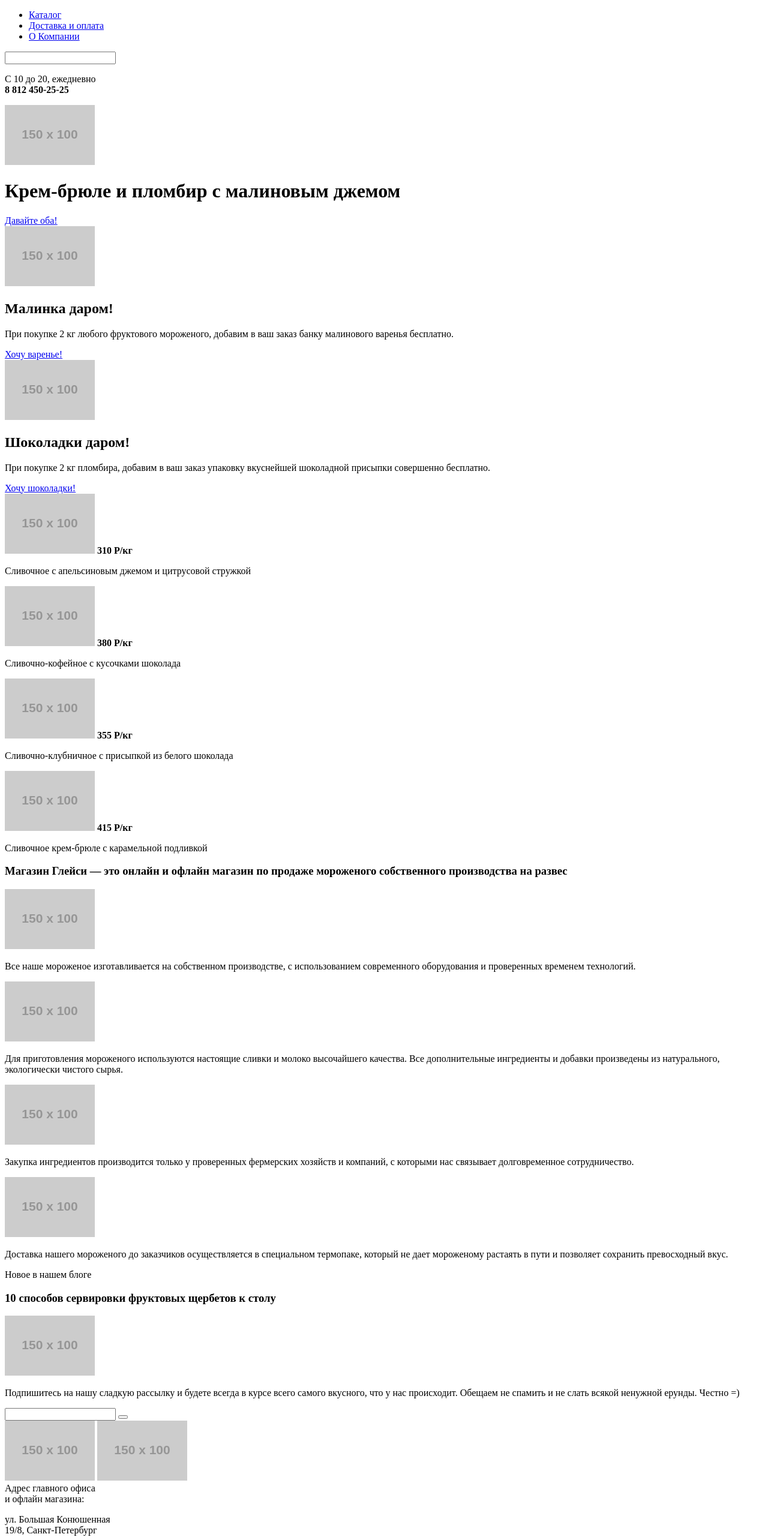
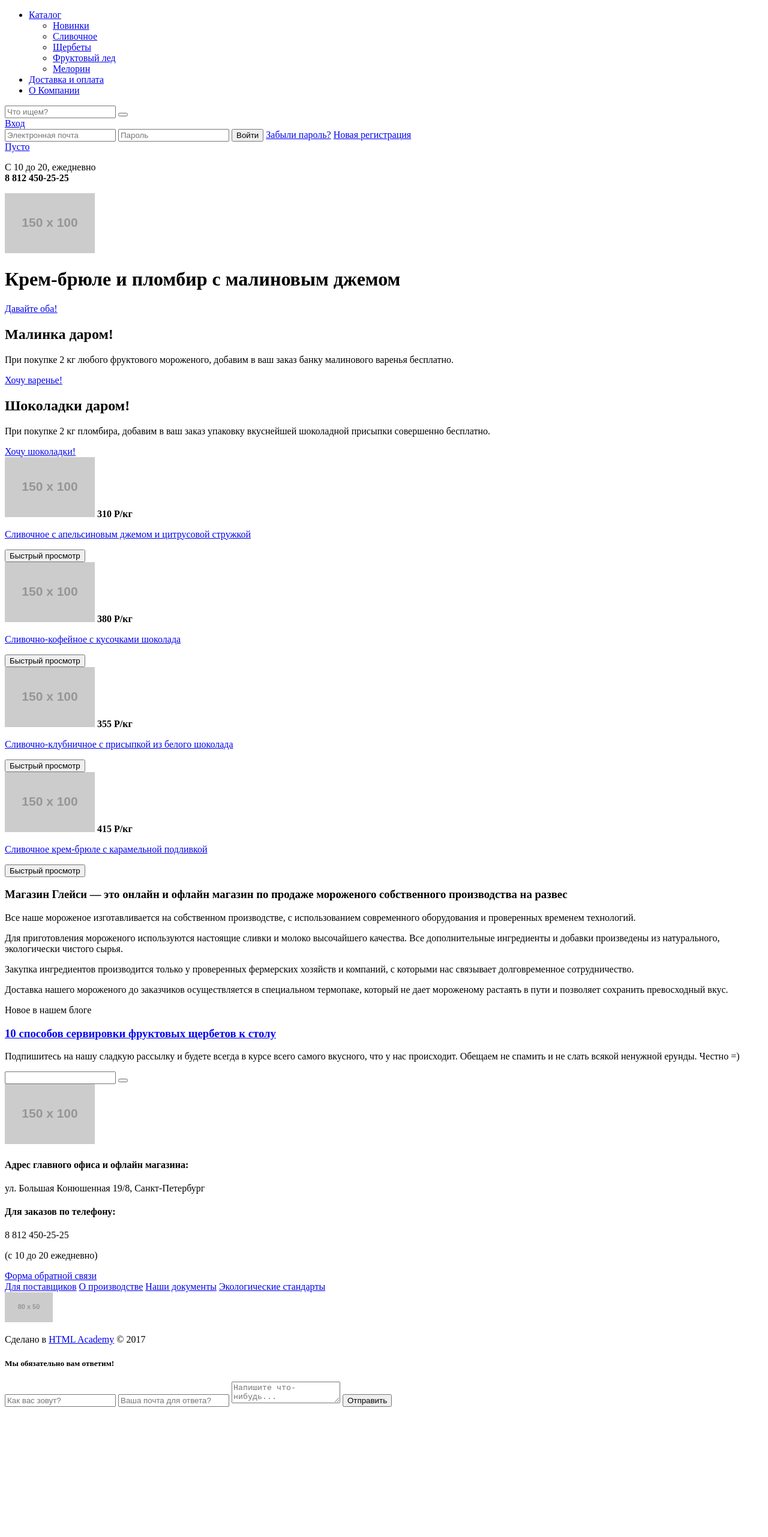
Before and after one commit to LarisaShch/346911-gllacy, a plain HTML site: page index.html in a window 1280 px wide. Shown: the top 2562 px of the page at 60% size. After the commit the page ends 2353 px from the top, so only its background shows below. Drawn offline with Linux system fonts and the light colour scheme; placeholder pictures from the web are drawn by us.

Commit message:
Изменения(часть 2)

```diff
--- a/index.html
+++ b/index.html
@@ -5,13 +5,31 @@
 		<title>HTML Academy: Глейси</title>
 	</head>
 	<body>
+		<div class="main">
 			<header class="top-main">
 				<div class="top-case">
 					<a href="#" class="logo"></a>
 					<nav class="navigation">
-					<ul>
+						<ul class="menu">
+							<li class="menu-item">
+								<a href="#" class="menu-item-link">Каталог</a>
+								<ul class="submenu">
+									<li class="submenu-item">
+										<a href="#" class="submenu-item-link submenu-item-main">Новинки</a>
+									</li>
 									<li>
-							<a href="#">Каталог</a>
+										<a href="#" class="submenu-item-link">Сливочное</a>
+									</li>
+									<li>
+										<a href="#" class="submenu-item-link">Щербеты</a>
+									</li>
+									<li>
+										<a href="#" class="submenu-item-link">Фруктовый лед</a>
+									</li>
+									<li>
+										<a href="#" class="submenu-item-link">Мелорин</a>
+									</li>
+								</ul>
 							</li>
 							<li>
 								<a href="#">Доставка и оплата</a>
@@ -21,109 +39,133 @@
 							</li>
 						</ul>
 					</nav>
+					<div class="user">
+						<div class="search-block">
+							<a href="#" class="search-block-trigger"></a>
+							<form class="search-form" action="#" method="post">
+								<input type="search" placeholder="Что ищем?">
+								<button type="submit" class="submit-btn hidden"></button> <!-- вопрос у тега батон тип нужно ставить или не обязательно???-->
+							</form>
 						</div>
-			<div class="user">
-				<input type="text" name="search"> <!--не знаю как сделась этот поиск, -->
-				<a href="#" class="login"></a> <!--и это-->
-				<a href="#" class="basket"></a>
+						<div class="login">
+							<a href="#">Вход</a>
+							<form class="login-enter" action="#" method="post">
+								<input type="email" name="e-mail" placeholder="Электронная почта">
+								<input type="password" name="password" placeholder="Пароль">
+								<button type="submit" class="login-enter-btn">Войти</button>
+								<a href="#">Забыли пароль?</a>
+								<a href="#">Новая регистрация</a>
+							</form>
+						</div>
+						<div class="basket">
+							<a href="#">Пусто</a>
+						</div>
+					</div>
+					<div class="time">
+						<p>С 10 до 20, ежедневно<br> <b>8 812 450-25-25</b></p>
+					</div>
 				</div>
 			</header>
-		<main class="senior">
-			<p class="time">С 10 до 20, ежедневно<br> <b>8 812 450-25-25</b></p>
-			<div class="total-logo">
+			<main class="index-page">
+				<div class="slaider">
 					<img src="http://placehold.it/150x100" alt="ice-cream">
 					<h1>Крем-брюле и пломбир с малиновым джемом</h1> <!--не уверенна заголовок и ссылку перед тем как закрыть этот див или после-->
 					<a href="#">Давайте оба!</a>
 				</div>
-			<section class="taste">
-				<div class="raspberry">
-					<img src=http://placehold.it/150x100 alt="">
+				<section class="offers">
+					<div class="offer raspberry">
 						<h2>Малинка даром!</h2>
 						<p>При покупке 2 кг любого фруктового мороженого, добавим в ваш заказ банку малинового варенья бесплатно. </p>
 						<a href="#" class="btn">Хочу варенье!</a>
 					</div>
-				<div class="choco">
-					<img src=http://placehold.it/150x100 alt="">
+					<div class="offer choco">
 						<h2>Шоколадки даром!</h2>
 						<p>При покупке 2 кг пломбира, добавим в ваш заказ упаковку вкуснейшей шоколадной присыпки совершенно бесплатно.</p>
 						<a href="#" class="btn">Хочу шоколадки!</a>
 					</div>
 				</section>
-			<section class="taste-2">
-				<div class="orange">
+				<section class="product">
+					<div class="product-card">
 						<img src=http://placehold.it/150x100 alt="">
-					<b>310 Р/кг</b> <!-- не уверенна правильно ли поставила этот тег, и еще где брать символ рубля???-->
-					<p>Сливочное с апельсиновым джемом и цитрусовой стружкой</p>
+						<b>310 <span>Р</span>/кг</b>
+						<p><a href="#"> Сливочное с апельсиновым джемом и цитрусовой стружкой</a></p>
+						<button type="submit" class="offer-look">Быстрый просмотр</button>
 					</div>
-				<div class="coffe">
+					<div class="product-card">
 						<img src=http://placehold.it/150x100 alt="">
-					<b>380 Р/кг</b>
-					<p>Сливочно-кофейное с кусочками шоколада </p>
+						<b>380 <span>Р</span>/кг</b>
+						<p><a href="#">Сливочно-кофейное с кусочками шоколада</a> </p>
+						<button type="submit" class="offer-look">Быстрый просмотр</button>
 					</div>
-				<div class="strawberry">
+					<div class="product-card">
 						<img src="http://placehold.it/150x100" alt="">
-					<b>355 Р/кг</b>
-					<p>Сливочно-клубничное с присыпкой из белого шоколада</p>
+						<b>355 <span>Р</span>/кг</b>
+						<p><a href="#">Сливочно-клубничное с присыпкой из белого шоколада</a></p>
+						<button type="submit" class="offer-look">Быстрый просмотр</button>
 					</div>
-				<div class="caramel">
+					<div class="product-card">
 						<img src="http://placehold.it/150x100" alt="">
-					<b>415 Р/кг</b>
-					<p>Сливочное крем-брюле с карамельной подливкой</p>
+						<b>415 <span>Р</span>/кг</b>
+						<p><a href="#">Сливочное крем-брюле с карамельной подливкой</a></p>
+						<button type="submit" class="offer-look">Быстрый просмотр</button>
 					</div>
 				</section>
 				<section class="about">
 					<h3>Магазин Глейси — это онлайн и офлайн магазин по продаже мороженого собственного производства на развес</h3>
-				<img src="http://placehold.it/150x100" alt="" class="icon"> <!-- Нужно ли иконки и абзацы обернуть в дивы?-->
 					<p>Все наше мороженое изготавливается на собственном производстве, с использованием современного оборудования и проверенных временем технологий.</p>
-				<img src="http://placehold.it/150x100" alt="" class="icon">
 					<p>Для приготовления мороженого используются настоящие сливки и молоко высочайшего качества. Все дополнительные ингредиенты и добавки произведены из натурального, экологически чистого сырья.</p>
-				<img src="http://placehold.it/150x100" alt="" class="icon">
 					<p>Закупка ингредиентов  производится только у проверенных фермерских хозяйств и компаний, с которыми нас связывает долговременное сотрудничество.</p>
-				<img src="http://placehold.it/150x100" alt="" class="icon">
 					<p>Доставка нашего мороженого до заказчиков осуществляется в специальном термопаке, который не дает мороженому растаять в пути и позволяет сохранить превосходный вкус.</p>
 				</section>
+				<section>
 					<div class="new">
 						<p>Новое в нашем блоге</p>
-				<h3 class="method">10 способов сервировки фруктовых щербетов к столу</h3>
-				<img src="http://placehold.it/150x100" alt="" class="logo-ice">
+						<h3 class="method"><a href="#">10 способов сервировки фруктовых щербетов к столу</a></h3>
 					</div>
 					<div class="post">
 						<p>Подпишитесь на нашу сладкую рассылку и будете всегда в курсе всего самого вкусного, что у нас происходит. Обещаем не спамить и не слать всякой ненужной ерунды. Честно =)</p>
 						<form class="mail" action="https://echo.htmlacademy.ru" method="post">
 							<input type="text" name="e-mail"> <button class="send" type="submit"></button>
 						</form>
-			</div> <!-- Еще вопрос нужно ли эти два дива в section заключить? Или в общий див?-->
+					</div>
+				</section>
 				<div class="location">
 					<img src="http://placehold.it/150x100" alt="" class="map">
-				<img src="http://placehold.it/150x100" alt="" class="sundae">
 					<div class="data">
-					<span class="info">Адрес главного офиса<br> и офлайн магазина:</span>
-					<p class="address">ул. Большая Конюшенная<br> 19/8, Санкт-Петербург</p>
-					<span class="info">Для заказов по телефону:</span>
-					<span class="phone">8 812 450-25-25</span>
-					<span class="info">(с 10 до 20 ежедневно)</span>
-					<a href="#" class="feedback">Форма обратной связи</a><!--Я понимаю что это форма,а не ссылка.Просто не понимаю как ее делать???-->
+						<h4>Адрес главного офиса и офлайн магазина:</h4>
+						<p class="address">ул. Большая Конюшенная 19/8, Санкт-Петербург</p>
+						<h4>Для заказов по телефону:</h4>
+						<p class="address">8 812 450-25-25</p>
+						<p>(с 10 до 20 ежедневно)</p>
+						<a href="#" class="feedback">Форма обратной связи</a>
 					</div>
 				</div>
 			</main>
-		<footer class="bottom-main">
+			<footer class="footer">
 				<section class="social">
-				<a href="#" class="tw"><img src="http://placehold.it/50x50" alt=""></a>
-				<a href="#" class="inst"><img src="http://placehold.it/50x50" alt=""></a>
-				<a href="#" class="fb"><img src="http://placehold.it/50x50" alt=""></a>
-				<a href="#" class="vk"><img src="http://placehold.it/50x50" alt=""></a>
+					<a href="#" class="tw"></a>
+					<a href="#" class="inst"></a>
+					<a href="#" class="fb"></a>
+					<a href="#" class="vk"></a>
 				</section>
-			<section class="link">
-				<img src="http://placehold.it/20x20" alt="">
+				<section class="footer-navigation">
 					<a href="#" class="contact">Для поставщиков</a>
 					<a href="#" class="contact">О производстве</a>
 					<a href="#" class="contact">Наши документы</a>
 					<a href="#" class="contact">Экологические стандарты</a>
 				</section>
 				<section class="made">
-				<img src="http://placehold.it/80x50" class="logo-html" alt="">
-				Сделано в <a href="https://htmlacademy.ru">HTML Academy</a> 2017 <!-- где взять символ???-->
+					<a href="#"><img src="http://placehold.it/80x50" class="logo-html" alt=""></a>
+					<p>Сделано в <a href="https://htmlacademy.ru">HTML Academy</a> &copy 2017</p>
 				</section>
 			</footer>
+			<form class="modal" action="#" method="post">
+				<h5>Мы обязательно вам ответим!</h5>
+				<input type="text" name="name" placeholder="Как вас зовут?">
+				<input type="email" name="e-mail" placeholder="Ваша почта для ответа?">
+				<textarea name="text" placeholder="Напишите что-нибудь..."></textarea>
+				<button type="submit" class="send-btn">Отправить</button>
+			</form>
+		</div>
 	</body>
 </html>
```
Also changed, not shown: catalog.html (added, +255 -0 lines). Lines whose indentation alone changed are shown as unchanged.
